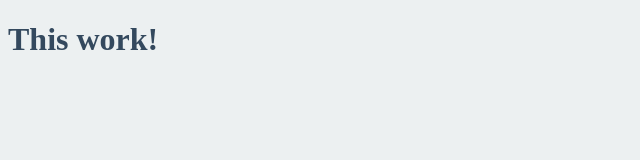
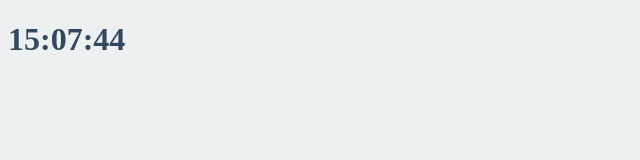
Before and after one commit to mjmoon608/Crome_clone, a plain HTML site: page index.html in a window 1280 px wide. Shown: the whole page, without its empty margins (0-640 px from the left). Drawn offline with Linux system fonts and the light colour scheme.

Commit message:
new Date():날짜/시간 얻어오기/setInterval(실행할함수,실행주기) -> 시계 구현

```diff
--- /dev/null
+++ b/clock.js
@@ -0,0 +1,20 @@
+const clockContainer = document.querySelector(".js-clock");
+const clockTitle = clockContainer.querySelector("h1");
+
+function getTime(){
+    const date = new Date();
+    const hours = date.getHours();
+    const minutes = date.getMinutes();
+    const seconds = date.getSeconds();
+
+    clockTitle.innerText = `${hours < 10 ? `0${hours}` : hours}:${
+        minutes < 10 ? `0${minutes}` : minutes}:${
+        seconds < 10 ? `0${seconds}` : seconds}`;
+}
+
+function init(){
+    getTime();
+    setInterval(getTime, 1000);
+}
+
+init();
--- a/index.html
+++ b/index.html
@@ -5,7 +5,9 @@
     <link href="style.css" rel="stylesheet"/>
   </head>
   <body>
-    <h1 id="title" class="btn">This work!</h1>
-    <script src="script.js"></script>
+    <div class="js-clock">
+      <h1>00:00:00</h1>
+    </div>
+    <script src="clock.js"></script>
   </body>
 </html>
```
